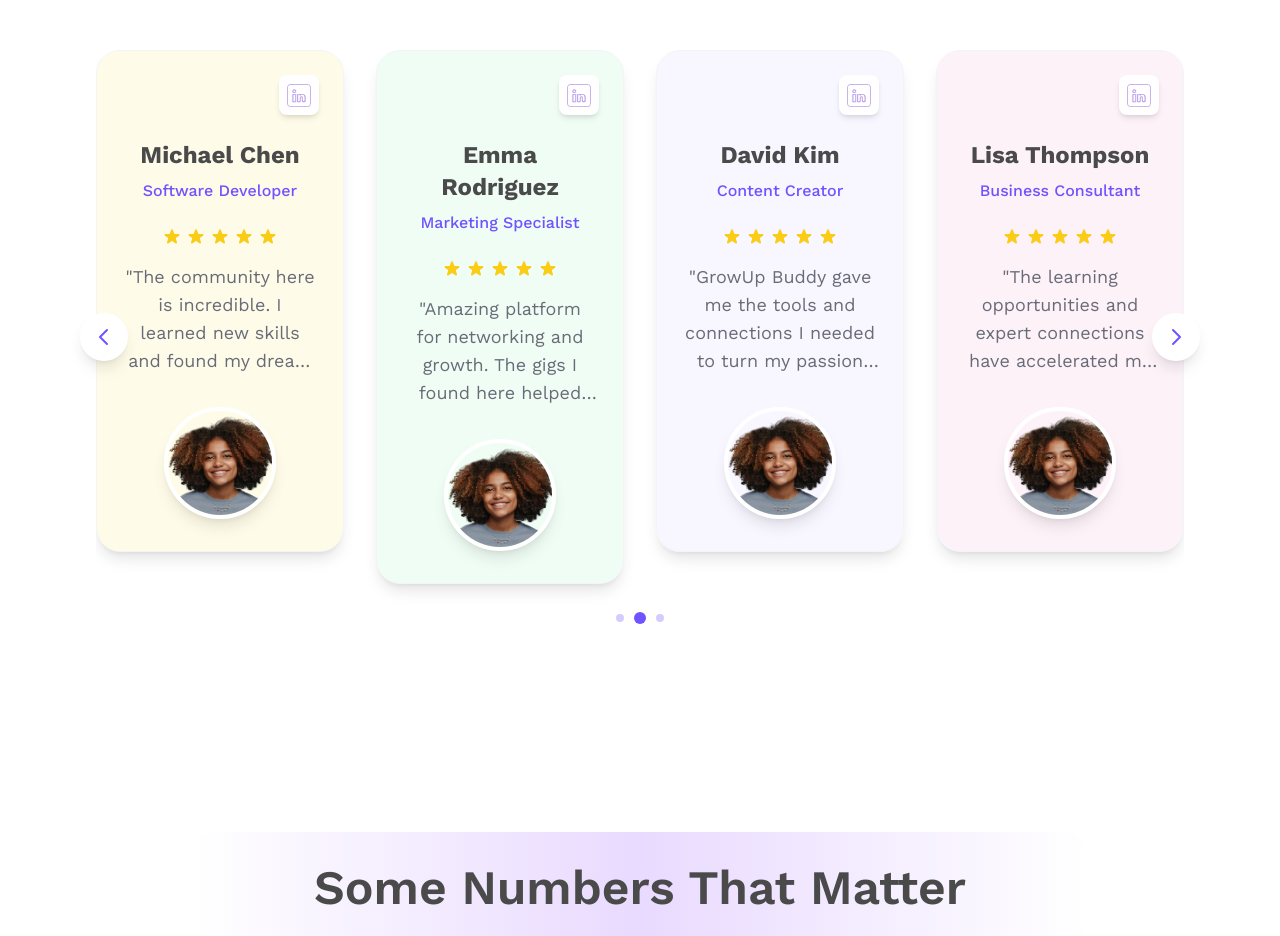
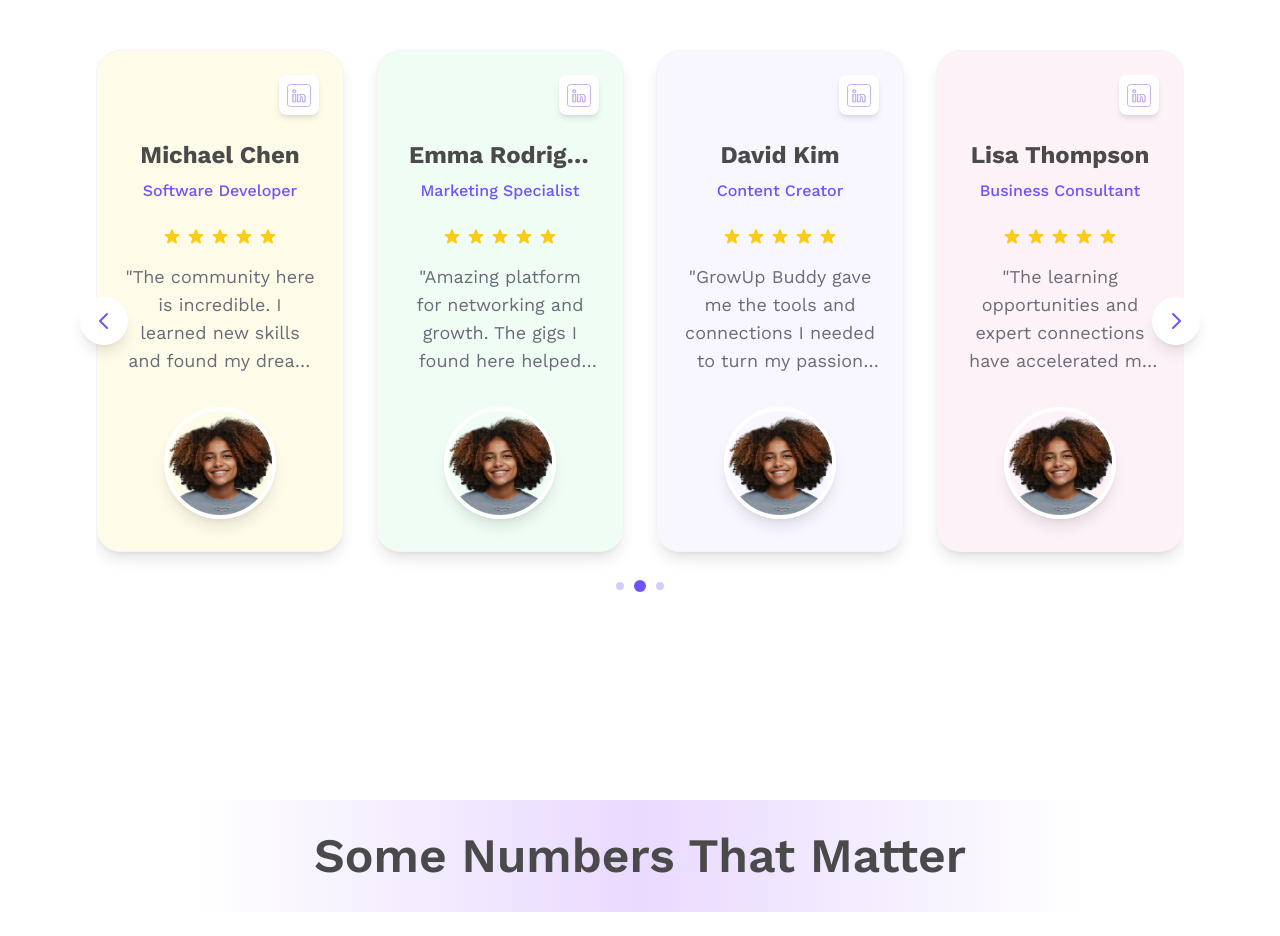
Before and after one commit to Princeyadavbughunter/Grow-up, a Next.js app: page / in a window 1280 px wide. Shown: the part 5340-6276 px from the top of the page. Built offline with nearby package versions, Linux system fonts and the light colour scheme.

Commit message:
fix: updated characters length in cards

```diff
--- a/components/LandingTestimonials.tsx
+++ b/components/LandingTestimonials.tsx
@@ -130,10 +130,10 @@ const LandingTestimonials = () => {
 
                   {/* Name and Role */}
                   <div className="text-center mb-4 sm:mb-6 px-2">
-                    <h3 className="text-base sm:text-lg md:text-xl lg:text-2xl font-bold text-[#4A4A4A] mb-1 sm:mb-2 leading-tight">
-                      {testimonial.name}
+                    <h3 className="text-base sm:text-lg md:text-xl lg:text-2xl font-bold text-[#4A4A4A] mb-1 sm:mb-2 leading-tight truncate max-w-full">
+                      {testimonial.name.length > 20 ? `${testimonial.name.substring(0, 20)}...` : testimonial.name}
                     </h3>
-                    <p className="text-xs sm:text-sm md:text-base text-[#7052FF] font-medium">
+                    <p className="text-xs sm:text-sm md:text-base text-[#7052FF] font-medium truncate max-w-full">
                       {testimonial.role}
                     </p>
                   </div>
```
